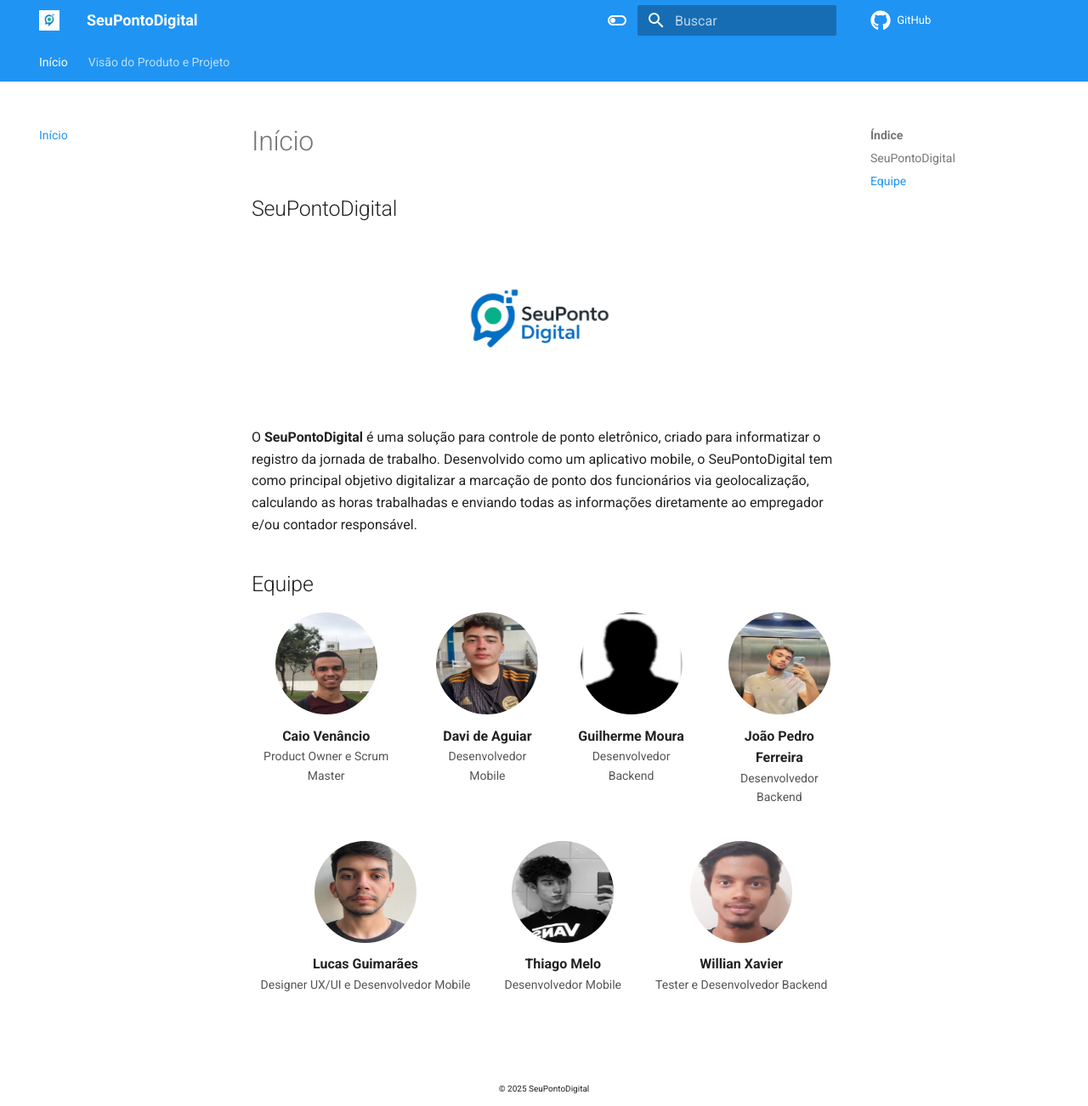
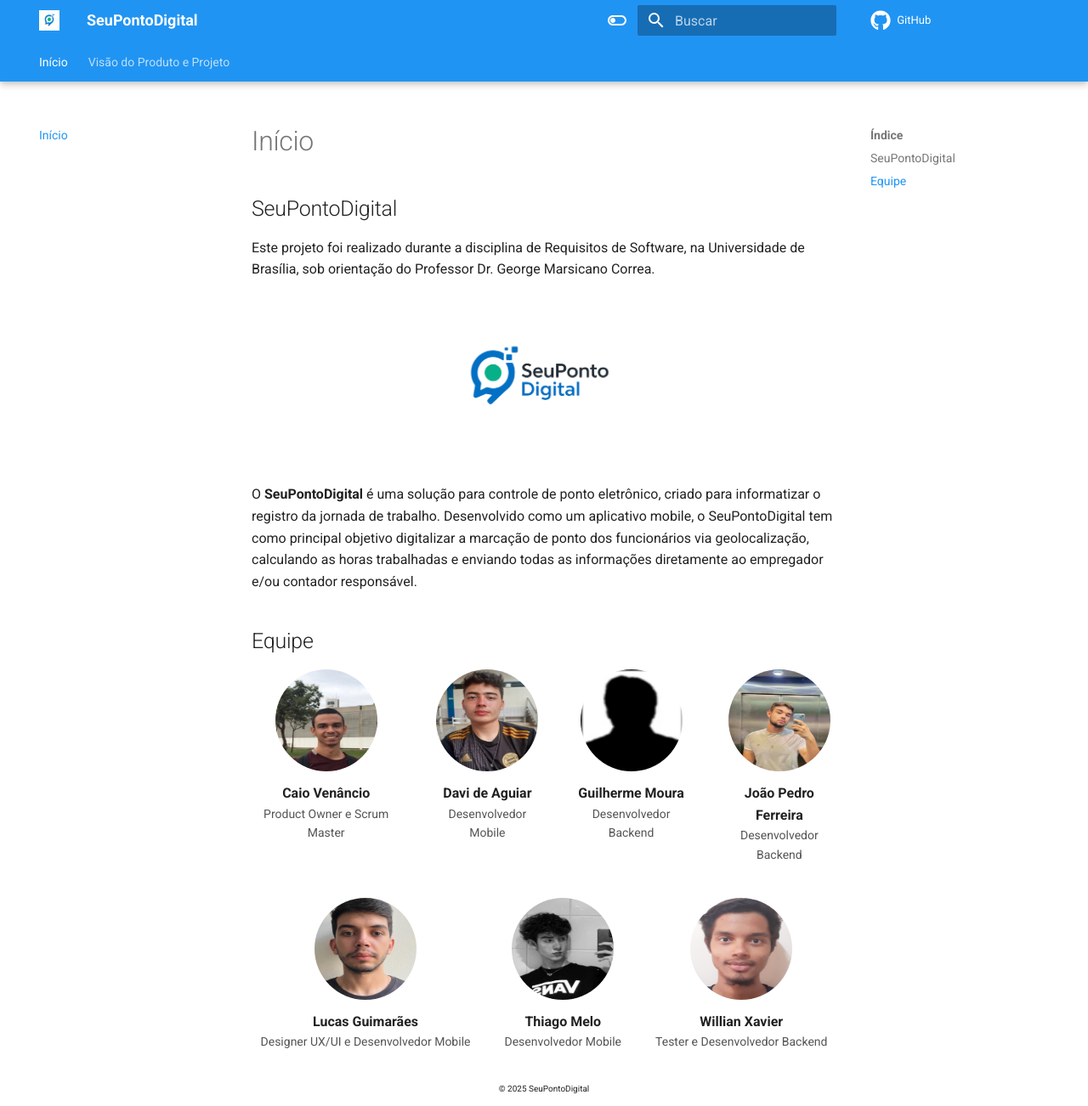
Before and after one commit to mdsreq-fga-unb/2025.1-T01-SeuPontoDigital, an MkDocs documentation site: the page built from docs/index.md, in a window 1280 px wide and 1302 px high. Shown: the whole window at 85% size. Built offline with MkDocs 1.6.1 and Material for MkDocs 9.7.7, drawn with Linux system fonts in a browser that asks for light colours; comment, search, counter and statistics services are not loaded.

Commit message:
docs: apresentacao do projeto

```diff
--- a/docs/index.md
+++ b/docs/index.md
@@ -1,4 +1,6 @@
 ## SeuPontoDigital
+
+Este projeto foi realizado durante a disciplina de Requisitos de Software, na Universidade de Brasília, sob orientação do Professor Dr. George Marsicano Correa.
 
 <div style="text-align: center;">
   <img src="assets/icons/pontodigital.png" alt="Logo do produto" width="200">
--- a/mkdocs.yml
+++ b/mkdocs.yml
@@ -25,6 +25,7 @@ theme:
 
   features:
     - navigation.tabs
+    - navigation.tabs.sticky
     - navigation.sections
     # - toc.integrate
     - navigation.top
```
